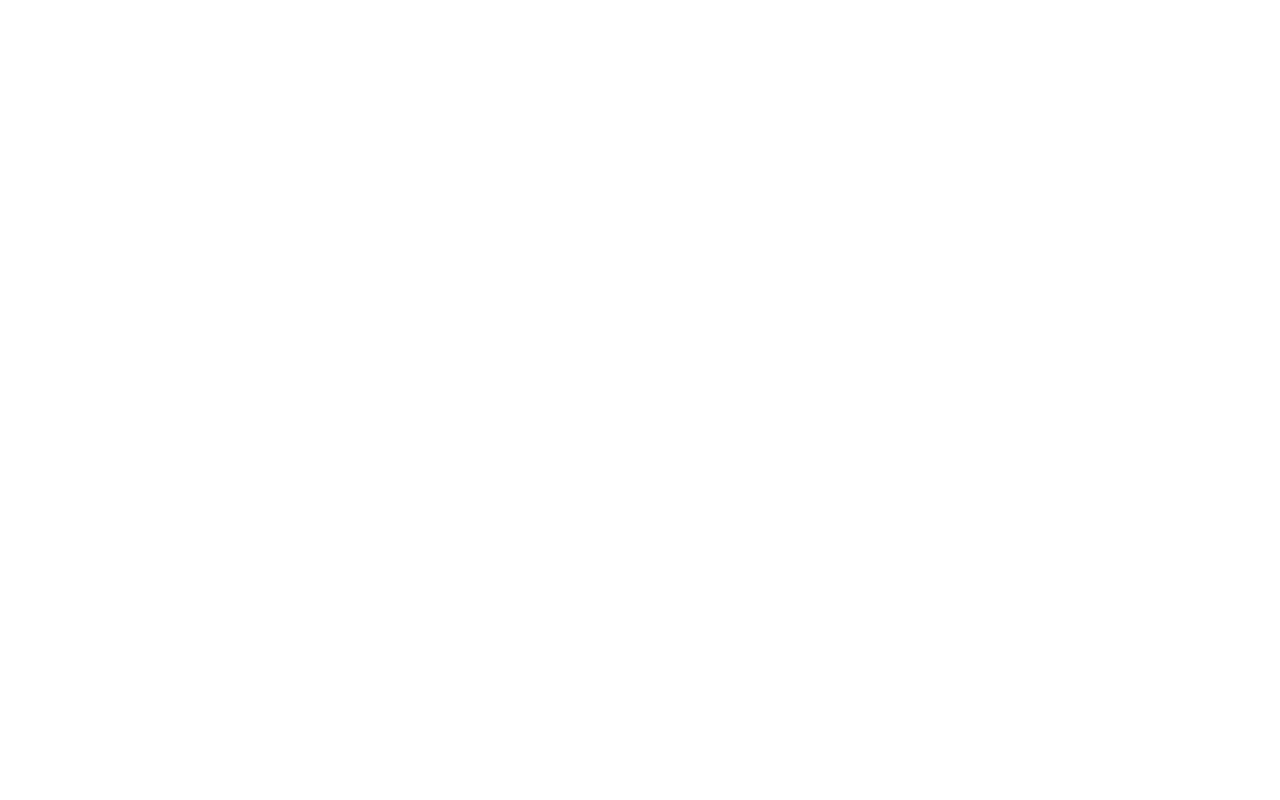
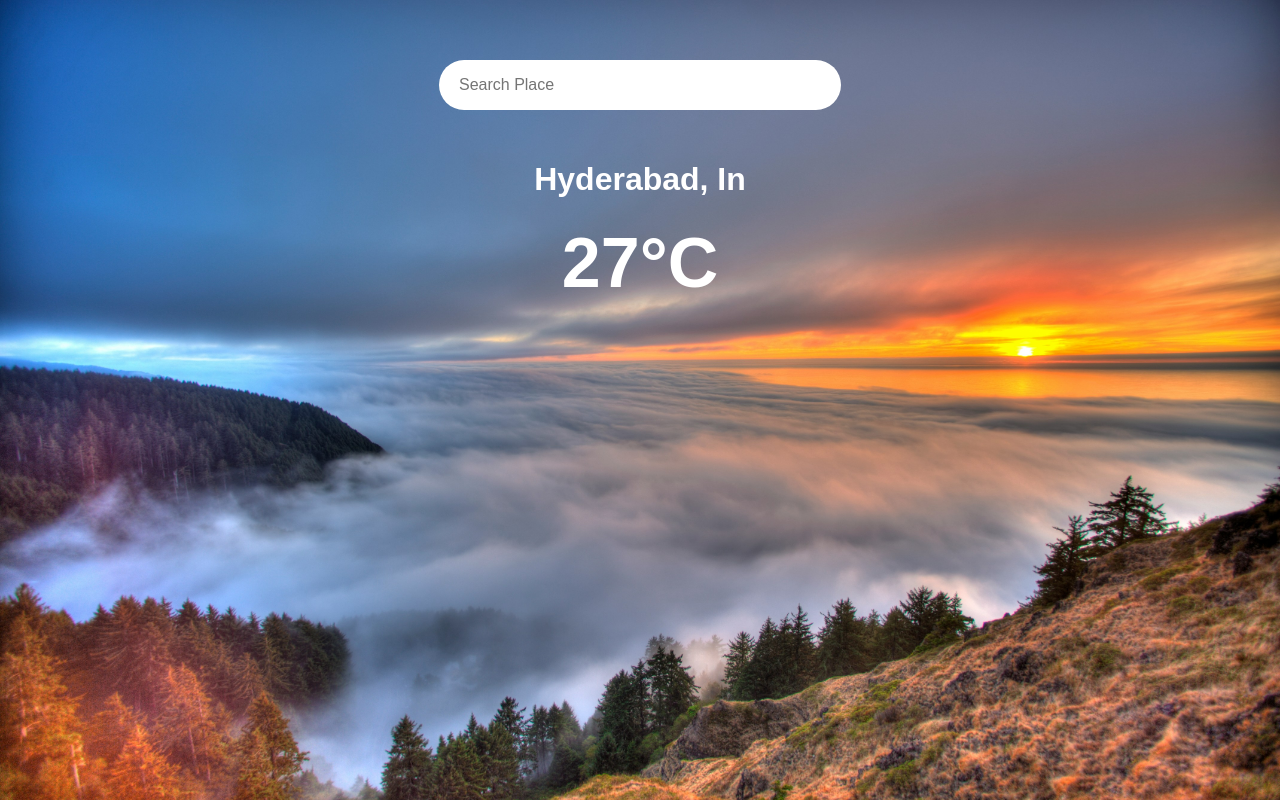
Before and after one commit to shuhaibpkdv/weather-app, a plain HTML site: page index.html in a window 1280 px wide. Drawn offline with nearby package versions, Linux system fonts and the light colour scheme.

Commit message:
basic design created

```diff
--- a/index.html
+++ b/index.html
@@ -1,13 +1,31 @@
 <!DOCTYPE html>
 <html lang="en">
+
 <head>
   <meta charset="UTF-8">
   <meta name="viewport" content="width=device-width, initial-scale=1.0">
   <title>Weather App</title>
 
   <link rel="stylesheet" href="style.css">
+
+  <link href="https://cdn.jsdelivr.net/npm/bootstrap@5.3.7/dist/css/bootstrap.min.css" rel="stylesheet"
+    integrity="sha384-LN+7fdVzj6u52u30Kp6M/trliBMCMKTyK833zpbD+pXdCLuTusPj697FH4R/5mcr" crossorigin="anonymous">
 </head>
+
 <body>
+  <section class="weather-page">
+    <div class="weather-container">
+      <div class="input-container">
+        <input class="place-input" type="text" placeholder="Search Place">
+      </div>
+      <h2 class="weather-place-name">Hyderabad, In</h2>
+      <h2 class="weather-degree">27°C</h2>
+    </div>
+  </section>
 
+  <script src="https://cdn.jsdelivr.net/npm/bootstrap@5.3.7/dist/js/bootstrap.bundle.min.js"
+    integrity="sha384-ndDqU0Gzau9qJ1lfW4pNLlhNTkCfHzAVBReH9diLvGRem5+R9g2FzA8ZGN954O5Q"
+    crossorigin="anonymous"></script>
 </body>
+
 </html>
--- a/style.css
+++ b/style.css
@@ -0,0 +1,54 @@
+.weather-page {
+  display: flex;
+  justify-content: center;
+
+  background-image: url("assets/images/image_1.jpg");
+  background-size: cover;
+  height: 100vh;
+}
+
+.weather-container {
+  display: flex;
+  flex-direction: column;
+
+  height: 500px;
+  width: 500px;
+}
+
+.input-container {
+  display: flex;
+  justify-content: center;
+
+  padding-top: 60px;
+  padding-bottom: 50px;
+}
+
+.place-input {
+  width: 402px;
+  height: 50px;
+  font-family: Arial;
+  font-size: 16px;
+  font-weight: 500;
+  border: none;
+  border-radius: 30px;
+
+  padding: 10px 20px;
+}
+
+.weather-place-name {
+  color: white;
+  font-family: Arial;
+  font-weight: 600;
+  text-align: center;
+  padding-bottom: 15px;
+}
+
+.weather-degree {
+  color: white;
+  font-family: Arial;
+  font-size: 70px;
+  font-weight: 600;
+  text-align: center;
+
+  padding-bottom: 15px;
+}
```
Also changed, not shown: assets/images/image_1.jpg (added).
